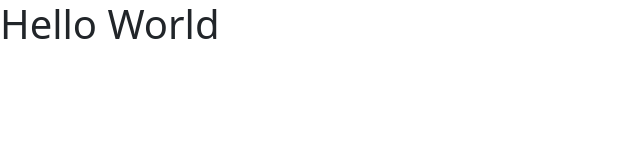
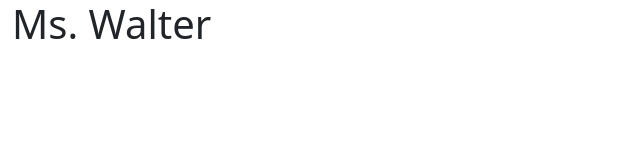
Before and after one commit to KaterinaWalter/CS1-Personal-Website-Demo, a plain HTML site: page index.html in a window 1280 px wide. Shown: the whole page, without its empty margins (0-640 px from the left). Drawn offline with nearby package versions, Linux system fonts and the light colour scheme.

Commit message:
started page

```diff
--- a/index.html
+++ b/index.html
@@ -2,7 +2,7 @@
 <html lang="en">
 
 <head>
-  <title>My Webpage</title>
+  <title>Katerina's Website</title>
   <meta charset="UTF-8">
   <meta name="viewport" content="width=device-width, initial-scale=1.0">
   <!-- Bootstrap CSS & JS -->
@@ -13,7 +13,10 @@
 </head>
 
 <body>
-  <h1>Hello World</h1>
+
+  <div id="hero" class="container-fluid">
+    <h1>Ms. Walter</h1>
+  </div>
 
 
 
```
